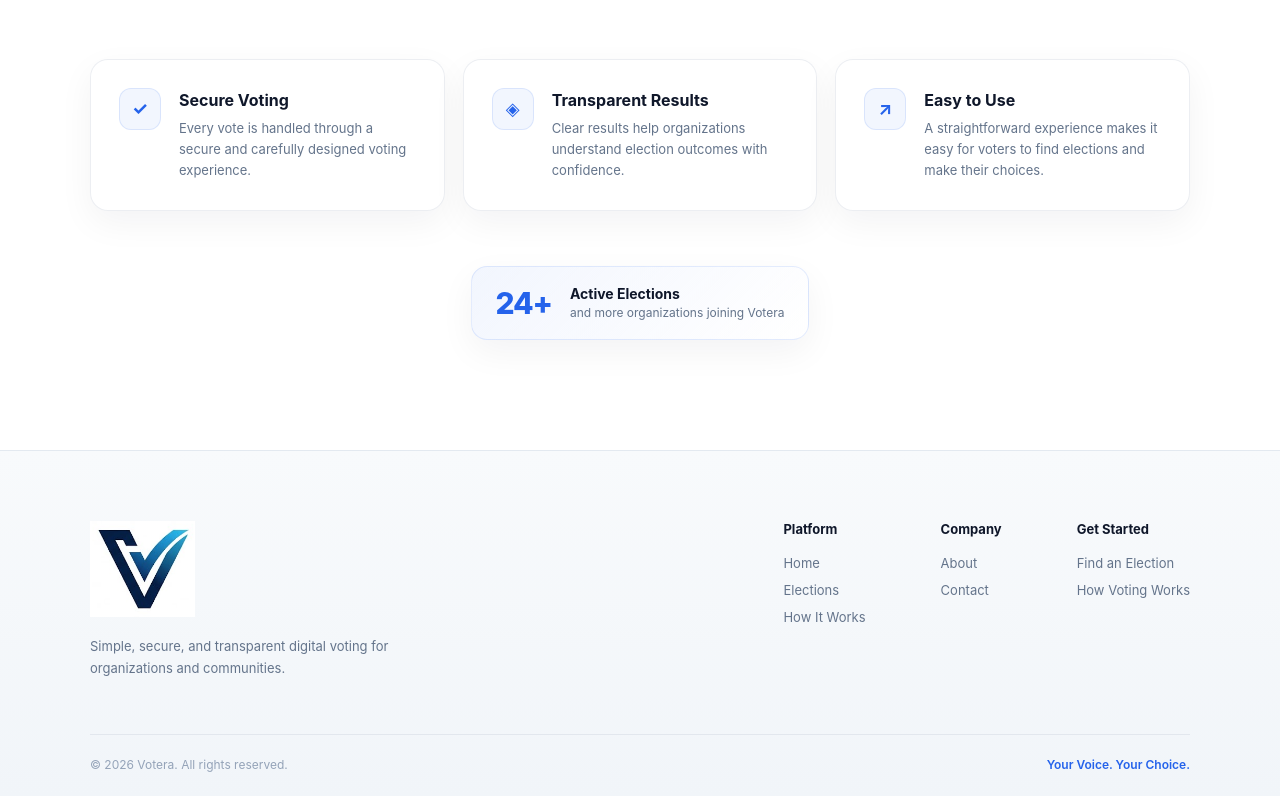
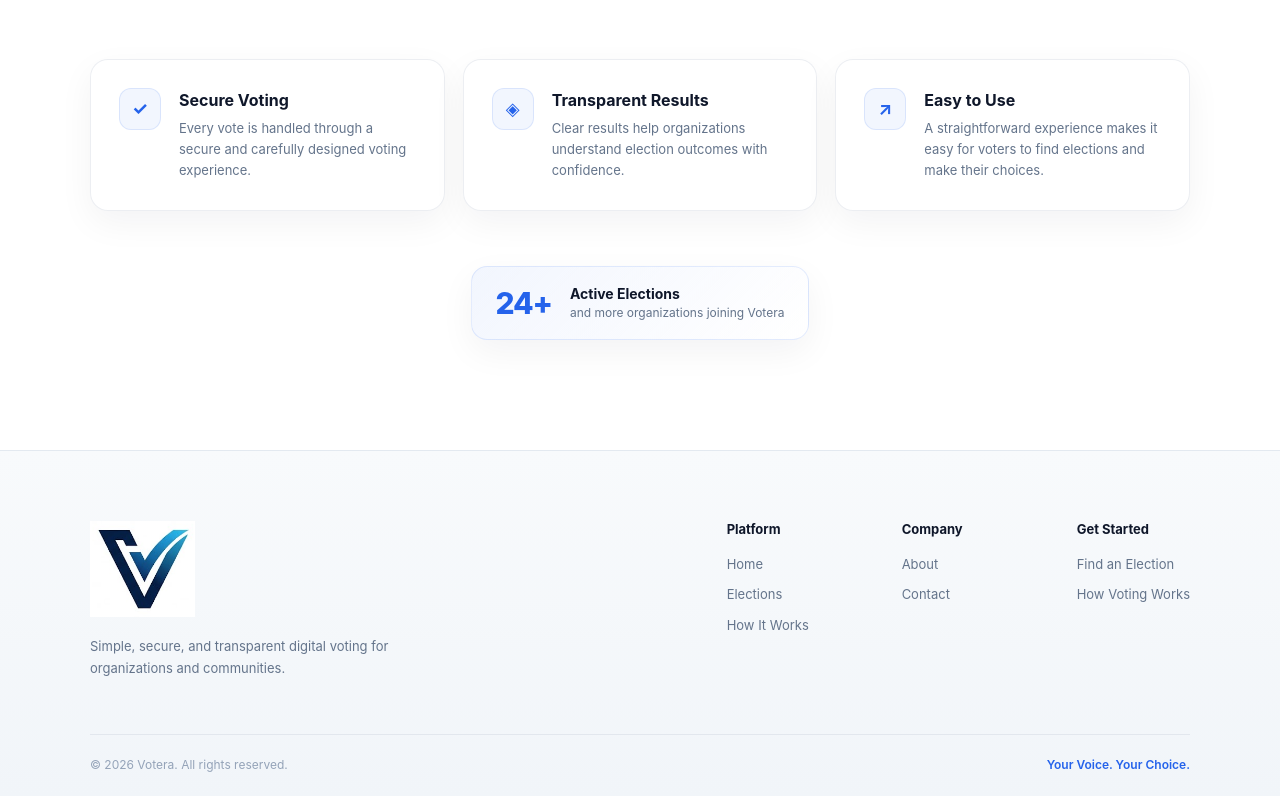
Before and after one commit to Votera-Ghana/Votera, a React app in the folder frontend/: page / in a window 1280 px wide. Shown: the part 1754-2550 px from the top of the page. Built offline with nearby package versions, Linux system fonts and the light colour scheme; the HTML template or start-up script is replaced by a standard one.

Commit message:
style: refine footer navigation

```diff
--- a/frontend/src/components/Footer/Footer.css
+++ b/frontend/src/components/Footer/Footer.css
@@ -1,13 +1,11 @@
 .footer {
   padding: 70px 24px 24px;
-
   background:
     linear-gradient(
       180deg,
       #f8fafc 0%,
       #f1f5f9 100%
     );
-
   border-top: 1px solid rgba(148, 163, 184, 0.15);
 }
 
@@ -22,12 +20,18 @@
   display: flex;
   justify-content: space-between;
   gap: 80px;
-
   padding-bottom: 55px;
 }
 
 .footer-brand {
   max-width: 300px;
+}
+
+/* Logo */
+
+.footer-logo-link {
+  display: inline-block;
+  text-decoration: none;
 }
 
 .footer-logo {
@@ -37,11 +41,11 @@
   margin-bottom: 18px;
 }
 
+/* Brand description */
+
 .footer-brand p {
   margin: 0;
-
   color: #64748b;
-
   font-size: 13px;
   line-height: 1.7;
 }
@@ -57,31 +61,50 @@
   display: flex;
   flex-direction: column;
   gap: 11px;
+  min-width: 100px;
 }
 
 .footer-column h4 {
   margin: 0 0 7px;
-
   color: #0f172a;
-
   font-size: 13px;
   font-weight: 700;
 }
 
-.footer-column a {
+/*
+  Keep all navigation items visually identical.
+  This applies to both Link and button elements.
+*/
+
+.footer-column a,
+.footer-column button {
   color: #64748b;
-
   font-size: 13px;
+  line-height: 1.5;
   text-decoration: none;
 
+  background: none;
+  border: none;
+  padding: 0;
+  margin: 0;
+
+  font-family: inherit;
+  font-weight: 400;
+  text-align: left;
+
+  cursor: pointer;
+
   transition:
-    color 0.2s ease,
-    transform 0.2s ease;
+    color 0.25s ease,
+    transform 0.25s ease;
 }
 
-.footer-column a:hover {
+/* Hover */
+
+.footer-column a:hover,
+.footer-column button:hover {
   color: #2563eb;
-  transform: translateX(2px);
+  transform: translateX(4px);
 }
 
 /* Bottom */
@@ -96,7 +119,6 @@
   border-top: 1px solid rgba(148, 163, 184, 0.18);
 
   color: #94a3b8;
-
   font-size: 12px;
 }
 
```
